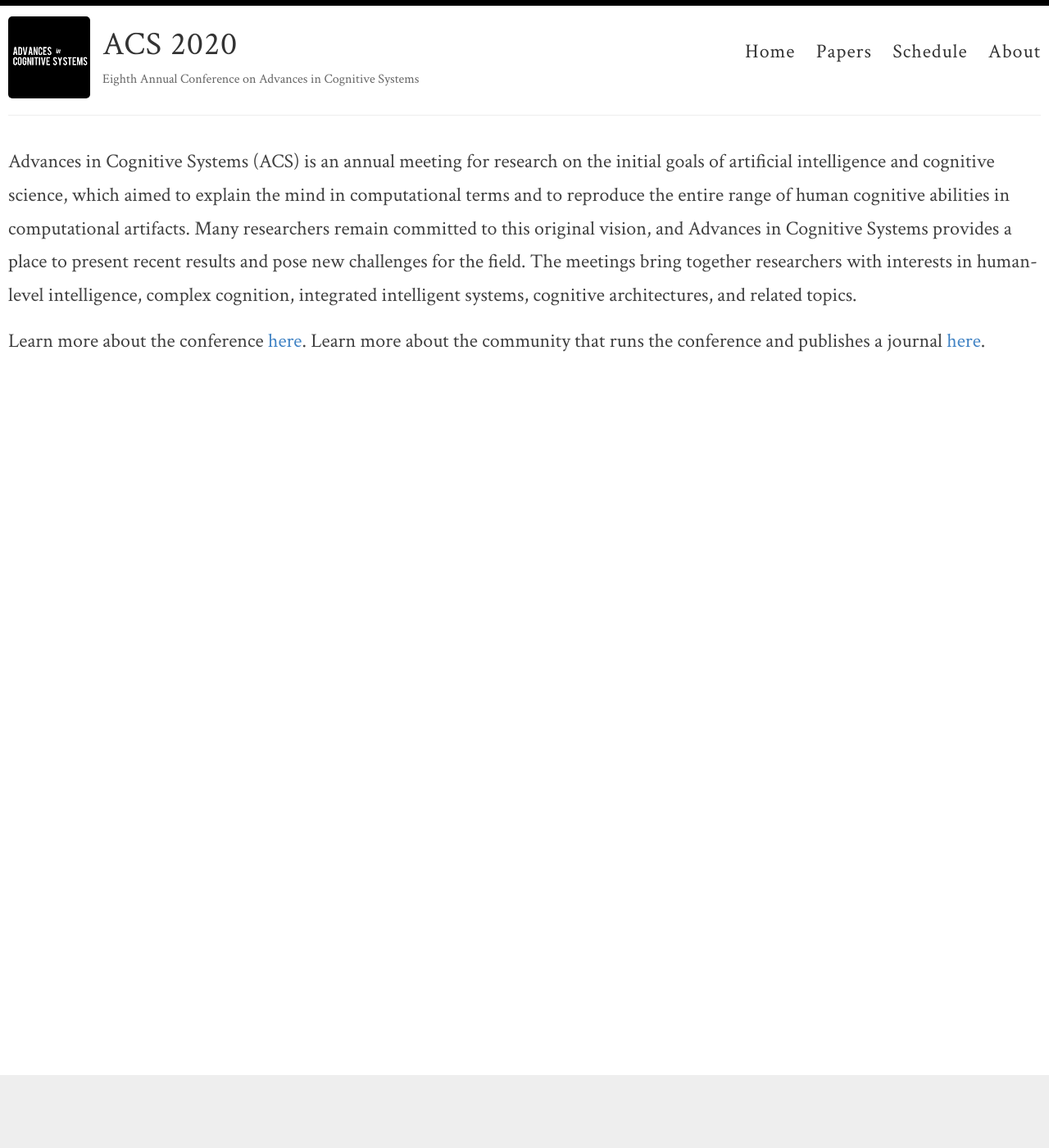
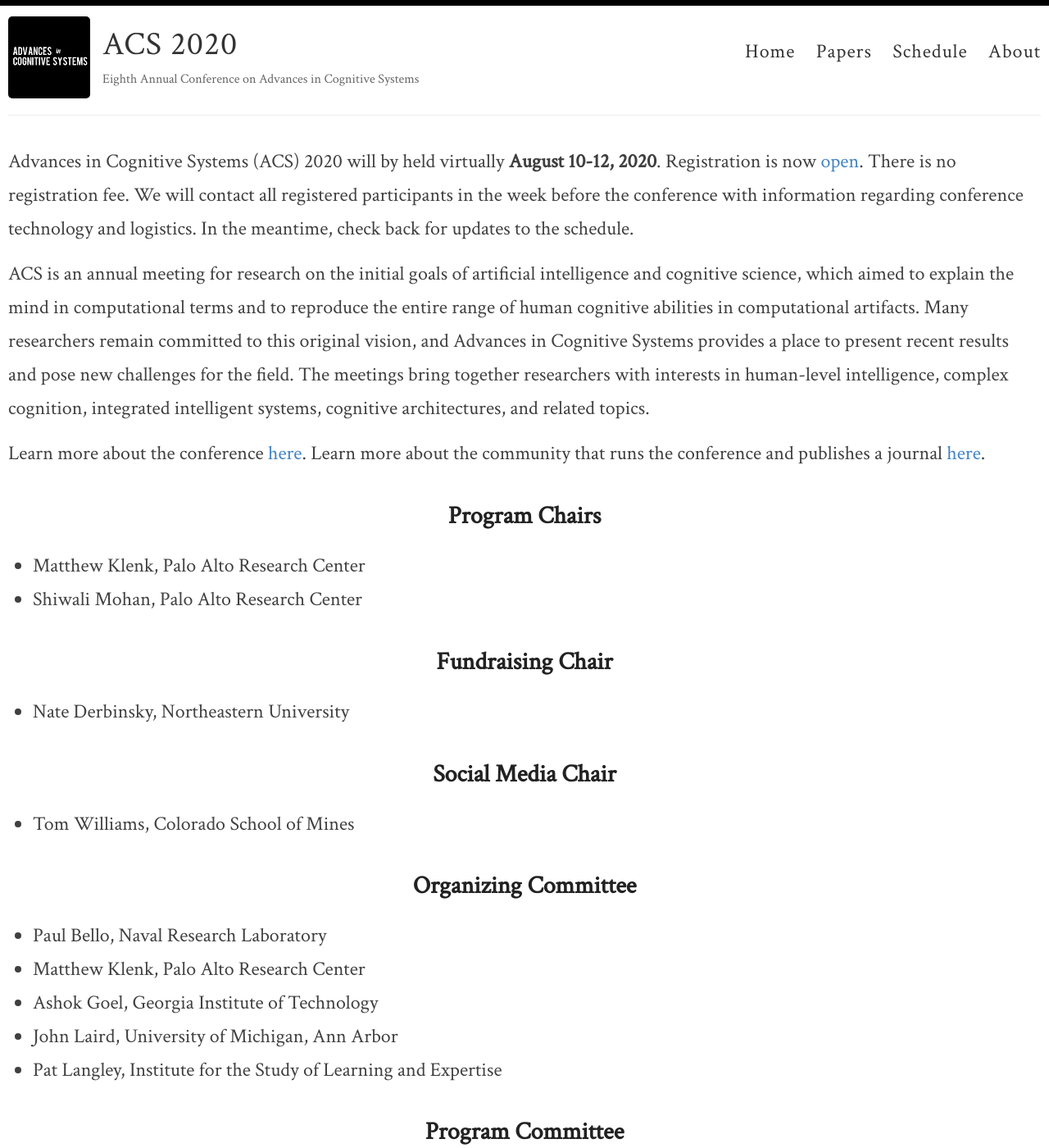
Before and after one commit to anna-reali/dc2021, a Jekyll site: the page built from index.md, in a window 1280 px wide and 1400 px high. Shown: the whole window at 82% size. Built offline with Jekyll 4.4.1, drawn with Linux system fonts in a browser that asks for light colours; our own code applies the rules of GitHub Pages for plain Markdown files; some of the changed text lies outside the part shown.

Commit message:
Update index.md

```diff
--- a/index.md
+++ b/index.md
@@ -1,7 +1,67 @@
----
-layout: page
----
+Advances in Cognitive Systems (ACS) 2020 will by held virtually **August 10-12, 2020**. Registration is now [open](https://docs.google.com/forms/d/e/1FAIpQLScSjkOpmMFlC4ky0EJuMif9MkNUTDM8i5paJ4Q3SmAl6Rh9hQ/viewform?vc=0&c=0&w=1). There is no registration fee. We will contact all registered participants in the week before the conference with information regarding conference technology and logistics. In the meantime, check back for updates to the schedule.
 
-Advances in Cognitive Systems (ACS) is an annual meeting for research on the initial goals of artificial intelligence and cognitive science, which aimed to explain the mind in computational terms and to reproduce the entire range of human cognitive abilities in computational artifacts. Many researchers remain committed to this original vision, and Advances in Cognitive Systems provides a place to present recent results and pose new challenges for the field. The meetings bring together researchers with interests in human-level intelligence, complex cognition, integrated intelligent systems, cognitive architectures, and related topics.
+ACS is an annual meeting for research on the initial goals of artificial intelligence and cognitive science, which aimed to explain the mind in computational terms and to reproduce the entire range of human cognitive abilities in computational artifacts. Many researchers remain committed to this original vision, and Advances in Cognitive Systems provides a place to present recent results and pose new challenges for the field. The meetings bring together researchers with interests in human-level intelligence, complex cognition, integrated intelligent systems, cognitive architectures, and related topics.
 
 Learn more about the conference [here](http://www.cogsys.org/conference/2020/). Learn more about the community that runs the conference and publishes a journal [here](http://cogsys.org/).
+
+## Program Chairs
+
+- Matthew Klenk, Palo Alto Research Center
+- Shiwali Mohan, Palo Alto Research Center
+
+## Fundraising Chair
+
+- Nate Derbinsky, Northeastern University
+
+## Social Media Chair
+
+- Tom Williams, Colorado School of Mines
+
+## Organizing Committee
+
+- Paul Bello, Naval Research Laboratory
+- Matthew Klenk, Palo Alto Research Center
+- Ashok Goel, Georgia Institute of Technology
+- John Laird, University of Michigan, Ann Arbor
+- Pat Langley, Institute for the Study of Learning and Expertise
+
+## Program Committee
+- David Aha, Naval Research Laboratory
+- Adam Amos-Binks, North Carolina State University
+- David Barbella, Earlham College
+- Paul Bello, Naval Research Laboratory
+- Tarek Richard Besold, Alpha Health AI Lab
+- Mehul Bhatt, Örebro University
+- Gordon Briggs, Naval Research Laboratory
+- Mark Burstein, SIFT
+- Rogelio E. Cardona-Rivera, University of Utah
+- Maria Chang, IBM
+- Michael Cox, Wright State Research Institute
+- Dustin Dannenhauer, Navatek LLC
+- Ernest Davis, New York University
+- Nate Derbinsky, Northeastern University
+- Mark Finlayson, Florida International University
+- Michael Floyd, Knexus Research
+- Kenneth Forbus, Northwestern University
+- Scott Friedman, SIFT
+- Alfredo Gabaldon, GE Global Research
+- Ashok Goel, Georgia Institute of Technology
+- Nick Hawes, University of Oxford
+- Tom Hinrichs, Northwestern University
+- James Kirk, Soar Technology, Inc.
+- Matthew Klenk, Palo Alto Research Center
+- Maithilee Kunda, Vanderbilt University
+- John Laird, University of Michigan
+- Pat Langley, The University of Auckland
+- Justin Li, Occidental College
+- Antonio Lieto, University of Turin
+- Andrew Lovett, U.S. Naval Research Laboratory
+- Jamie Macbeth, Smith College
+- Christopher Maclellan, "Soar Technology, Inc."
+- David McDonald, SIFT LLC
+- Marjorie McShane, RPI
+- Shiwali Mohan, Palo Alto Research Center
+- Sergei Nirenburg, RPI
+- Irina Rabkina, Occidental College
+- Mohan Sridharan, University of Birmingham
+- Tom Williams, Colorado School of Mines
```
